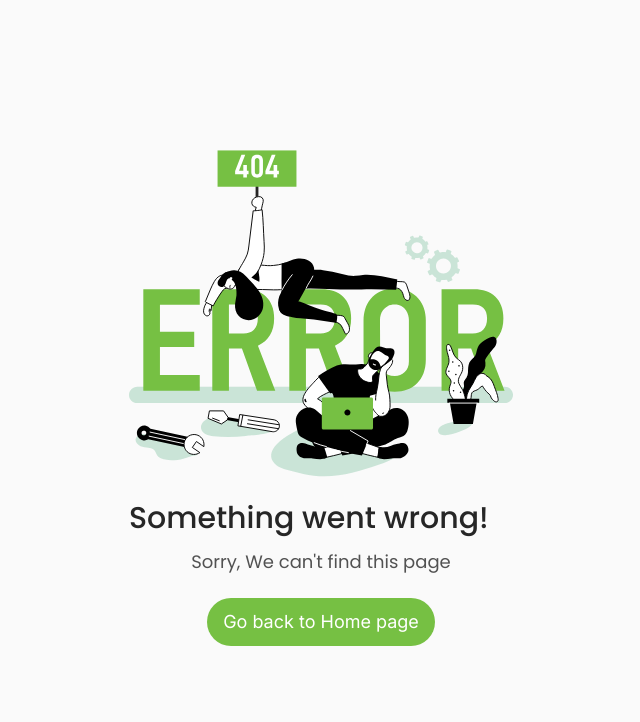
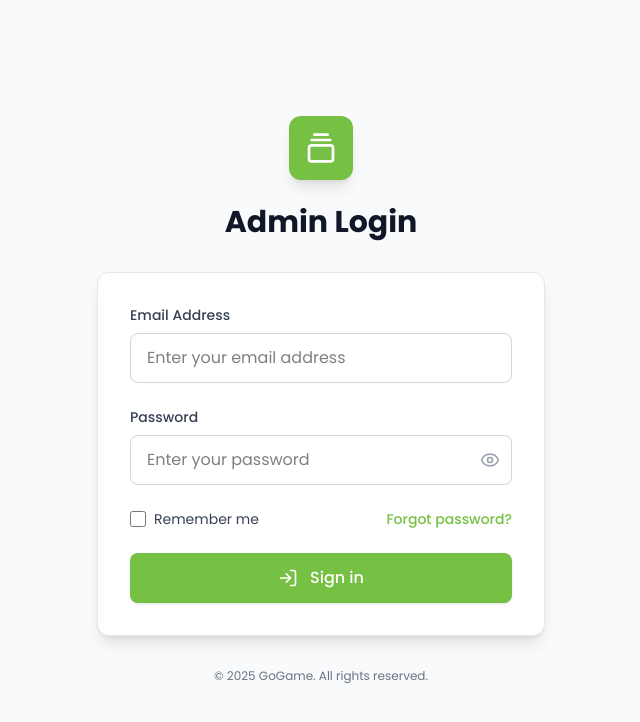
Before and after one commit to backbencherstudio/gogamee, a Next.js app: page /admin-login in a window 1280 px wide. Before the commit this address had no page. Shown: the top 722 px of the page, without its empty margins (319-959 px from the left). Built offline with nearby package versions, Linux system fonts and the light colour scheme.

Commit message:
Login page designed

```diff
--- /dev/null
+++ b/app/(admin)/admin-login/components/LoginForm.tsx
@@ -0,0 +1,214 @@
+'use client'
+import React, { useState } from 'react'
+import { useRouter } from 'next/navigation'
+import { Eye, EyeOff, LogIn, GalleryVerticalEnd, AlertCircle } from 'lucide-react'
+
+export default function LoginForm() {
+  const [formData, setFormData] = useState({
+    email: '',
+    password: ''
+  })
+  const [showPassword, setShowPassword] = useState(false)
+  const [isLoading, setIsLoading] = useState(false)
+  const [error, setError] = useState('')
+  const router = useRouter()
+
+  const handleInputChange = (e: React.ChangeEvent<HTMLInputElement>) => {
+    const { name, value } = e.target
+    setFormData(prev => ({
+      ...prev,
+      [name]: value
+    }))
+    // Clear error when user starts typing
+    if (error) {
+      setError('')
+    }
+  }
+
+  const handleSubmit = async (e: React.FormEvent) => {
+    e.preventDefault()
+    setIsLoading(true)
+    setError('')
+
+    try {
+      // Simple validation
+      if (!formData.email || !formData.password) {
+        setError('Please fill in all fields')
+        return
+      }
+
+      // Basic email validation
+      const emailRegex = /^[^\s@]+@[^\s@]+\.[^\s@]+$/
+      if (!emailRegex.test(formData.email)) {
+        setError('Please enter a valid email address')
+        return
+      }
+
+      // Simulate login process (replace with actual authentication)
+      await new Promise(resolve => setTimeout(resolve, 1000))
+
+      // For demo purposes, accept any email/password combination
+      // In production, you would validate against your authentication system
+      if (formData.email && formData.password) {
+        // Store login state (you might want to use a proper auth solution)
+        localStorage.setItem('adminLoggedIn', 'true')
+        localStorage.setItem('adminEmail', formData.email)
+
+        // Redirect to dashboard
+        router.push('/dashboard')
+      } else {
+        setError('Invalid credentials')
+      }
+    } catch (err) {
+      setError('Login failed. Please try again.')
+    } finally {
+      setIsLoading(false)
+    }
+  }
+
+  return (
+    <div className="max-w-md w-full space-y-8">
+      {/* Header */}
+      <div className="text-center">
+        <div className="flex justify-center items-center mb-6">
+          <div className="flex items-center justify-center w-16 h-16 rounded-xl bg-[#76C043] text-white shadow-lg">
+            <GalleryVerticalEnd className="w-8 h-8" />
+          </div>
+        </div>
+        <h2 className="text-3xl font-bold text-gray-900 font-['Poppins']">
+          Admin Login
+        </h2>
+        {/* <p className="mt-2 text-sm text-gray-600 font-['Poppins']">
+          Sign in to access the GoGame admin dashboard
+        </p> */}
+      </div>
+
+      {/* Login Form */}
+      <form className="mt-8 space-y-6" onSubmit={handleSubmit}>
+        <div className="bg-white p-8 rounded-xl shadow-lg border border-gray-200">
+          {/* Error Message */}
+          {error && (
+            <div className="mb-6 p-4 bg-red-50 border border-red-200 rounded-lg flex items-center gap-3">
+              <AlertCircle className="w-5 h-5 text-red-600 flex-shrink-0" />
+              <span className="text-red-700 text-sm font-['Poppins']">{error}</span>
+            </div>
+          )}
+
+          <div className="space-y-6">
+            {/* Email Field */}
+            <div>
+              <label htmlFor="email" className="block text-sm font-medium text-gray-700 mb-2 font-['Poppins']">
+                Email Address
+              </label>
+              <input
+                id="email"
+                name="email"
+                type="email"
+                autoComplete="email"
+                required
+                value={formData.email}
+                onChange={handleInputChange}
+                className="w-full px-4 py-3 border border-gray-300 rounded-lg font-['Poppins'] focus:outline-none focus:ring-2 focus:ring-[#76C043]/20 focus:border-[#76C043] transition-colors"
+                placeholder="Enter your email address"
+              />
+            </div>
+
+            {/* Password Field */}
+            <div>
+              <label htmlFor="password" className="block text-sm font-medium text-gray-700 mb-2 font-['Poppins']">
+                Password
+              </label>
+              <div className="relative">
+                <input
+                  id="password"
+                  name="password"
+                  type={showPassword ? 'text' : 'password'}
+                  autoComplete="current-password"
+                  required
+                  value={formData.password}
+                  onChange={handleInputChange}
+                  className="w-full px-4 py-3 pr-12 border border-gray-300 rounded-lg font-['Poppins'] focus:outline-none focus:ring-2 focus:ring-[#76C043]/20 focus:border-[#76C043] transition-colors"
+                  placeholder="Enter your password"
+                />
+                <button
+                  type="button"
+                  onClick={() => setShowPassword(!showPassword)}
+                  className="absolute right-3 top-1/2 transform -translate-y-1/2 text-gray-400 hover:text-gray-600 transition-colors"
+                >
+                  {showPassword ? (
+                    <EyeOff className="w-5 h-5" />
+                  ) : (
+                    <Eye className="w-5 h-5" />
+                  )}
+                </button>
+              </div>
+            </div>
+
+            {/* Remember Me & Forgot Password */}
+            <div className="flex items-center justify-between">
+              <div className="flex items-center">
+                <input
+                  id="remember-me"
+                  name="remember-me"
+                  type="checkbox"
+                  className="h-4 w-4 text-[#76C043] focus:ring-[#76C043] border-gray-300 rounded"
+                />
+                <label htmlFor="remember-me" className="ml-2 block text-sm text-gray-700 font-['Poppins']">
+                  Remember me
+                </label>
+              </div>
+
+              <div className="text-sm">
+                <a href="#" className="font-medium text-[#76C043] hover:text-lime-600 transition-colors font-['Poppins']">
+                  Forgot password?
+                </a>
+              </div>
+            </div>
+
+            {/* Submit Button */}
+            <div>
+              <button
+                type="submit"
+                disabled={isLoading}
+                className={`w-full flex justify-center items-center gap-3 py-3 px-4 border border-transparent rounded-lg font-medium font-['Poppins'] transition-all duration-200 ${
+                  isLoading
+                    ? 'bg-gray-400 text-white cursor-not-allowed'
+                    : 'bg-[#76C043] hover:bg-lime-600 text-white shadow-sm hover:shadow-md'
+                }`}
+              >
+                {isLoading ? (
+                  <>
+                    <div className="w-5 h-5 border-2 border-white border-t-transparent rounded-full animate-spin"></div>
+                    Signing in...
+                  </>
+                ) : (
+                  <>
+                    <LogIn className="w-5 h-5" />
+                    Sign in
+                  </>
+                )}
+              </button>
+            </div>
+          </div>
+        </div>
+
+        {/* Demo Credentials */}
+        {/* <div className="bg-blue-50 border border-blue-200 rounded-lg p-4">
+          <h3 className="text-sm font-medium text-blue-800 mb-2 font-['Poppins']">Demo Credentials</h3>
+          <div className="text-xs text-blue-700 font-['Poppins'] space-y-1">
+            <p><strong>Email:</strong> admin@gogame.com</p>
+            <p><strong>Password:</strong> admin123</p>
+            <p className="text-blue-600 mt-2">* Any valid email and password combination will work for demo purposes</p>
+          </div>
+        </div> */}
+      </form>
+
+      {/* Footer */}
+      <div className="text-center">
+        <p className="text-xs text-gray-500 font-['Poppins']">
+          © 2025 GoGame. All rights reserved.
+        </p>
+      </div>
+    </div>
+  )
+}
--- /dev/null
+++ b/app/(admin)/admin-login/layout.tsx
@@ -0,0 +1,9 @@
+import React from "react";
+
+export default function AdminLoginLayout({ children }: { children: React.ReactNode }) {
+  return (
+    <div className="min-h-screen bg-gray-50">
+      {children}
+    </div>
+  );
+}
--- /dev/null
+++ b/app/(admin)/admin-login/page.tsx
@@ -0,0 +1,10 @@
+import React from 'react'
+import LoginForm from './components/LoginForm'
+
+export default function AdminLoginPage() {
+  return (
+    <div className="min-h-screen bg-gray-50 flex items-center justify-center py-12 px-4 sm:px-6 lg:px-8">
+      <LoginForm />
+    </div>
+  )
+}
--- /dev/null
+++ b/app/(admin)/dashboard/components/AuthWrapper.tsx
@@ -0,0 +1,45 @@
+'use client'
+import { useEffect, useState } from 'react'
+import { useRouter } from 'next/navigation'
+
+interface AuthWrapperProps {
+  children: React.ReactNode
+}
+
+export default function AuthWrapper({ children }: AuthWrapperProps) {
+  const [isAuthenticated, setIsAuthenticated] = useState(false)
+  const [isLoading, setIsLoading] = useState(true)
+  const router = useRouter()
+
+  useEffect(() => {
+    // Check if user is logged in
+    const checkAuth = () => {
+      const isLoggedIn = localStorage.getItem('adminLoggedIn')
+      if (isLoggedIn === 'true') {
+        setIsAuthenticated(true)
+      } else {
+        router.push('/admin-login')
+      }
+      setIsLoading(false)
+    }
+
+    checkAuth()
+  }, [router])
+
+  if (isLoading) {
+    return (
+      <div className="min-h-screen bg-gray-50 flex items-center justify-center">
+        <div className="text-center">
+          <div className="w-16 h-16 border-4 border-[#76C043] border-t-transparent rounded-full animate-spin mx-auto mb-4"></div>
+          <p className="text-gray-600 font-['Poppins']">Loading...</p>
+        </div>
+      </div>
+    )
+  }
+
+  if (!isAuthenticated) {
+    return null
+  }
+
+  return <>{children}</>
+}
--- a/app/(admin)/dashboard/components/common/sidebar.tsx
+++ b/app/(admin)/dashboard/components/common/sidebar.tsx
@@ -103,8 +103,11 @@ export function Sidebar() {
       <div className="mt-auto pt-4 border-t border-gray-200">
         <button
           onClick={() => {
-            // Add logout logic here
-            console.log('Logout clicked')
+            // Clear admin login state
+            localStorage.removeItem('adminLoggedIn')
+            localStorage.removeItem('adminEmail')
+            // Redirect to login page
+            window.location.href = '/admin-login'
           }}
           className="flex items-center gap-3 p-2 rounded-lg transition-colors cursor-pointer duration-200 text-[#76C043] hover:bg-[#76C043]/20 w-full text-left"
         >
--- a/app/(admin)/dashboard/layout.tsx
+++ b/app/(admin)/dashboard/layout.tsx
@@ -1,8 +1,10 @@
 import React from "react";
 import { Sidebar } from "./components/common/sidebar";
+import AuthWrapper from "./components/AuthWrapper";
 
 export default function Layout({ children }: { children: React.ReactNode }) {
   return (
+    <AuthWrapper>
       <div className="min-h-screen bg-gray-50">
         {/* Fixed sidebar renders itself responsively (drawer on mobile, fixed on desktop) */}
         <Sidebar />
@@ -12,5 +14,6 @@ export default function Layout({ children }: { children: React.ReactNode }) {
           <div className="lg:ml-[17rem]">{children}</div>
         </div>
       </div>
+    </AuthWrapper>
   );
 }
```
Lines whose indentation alone changed are shown as unchanged.
